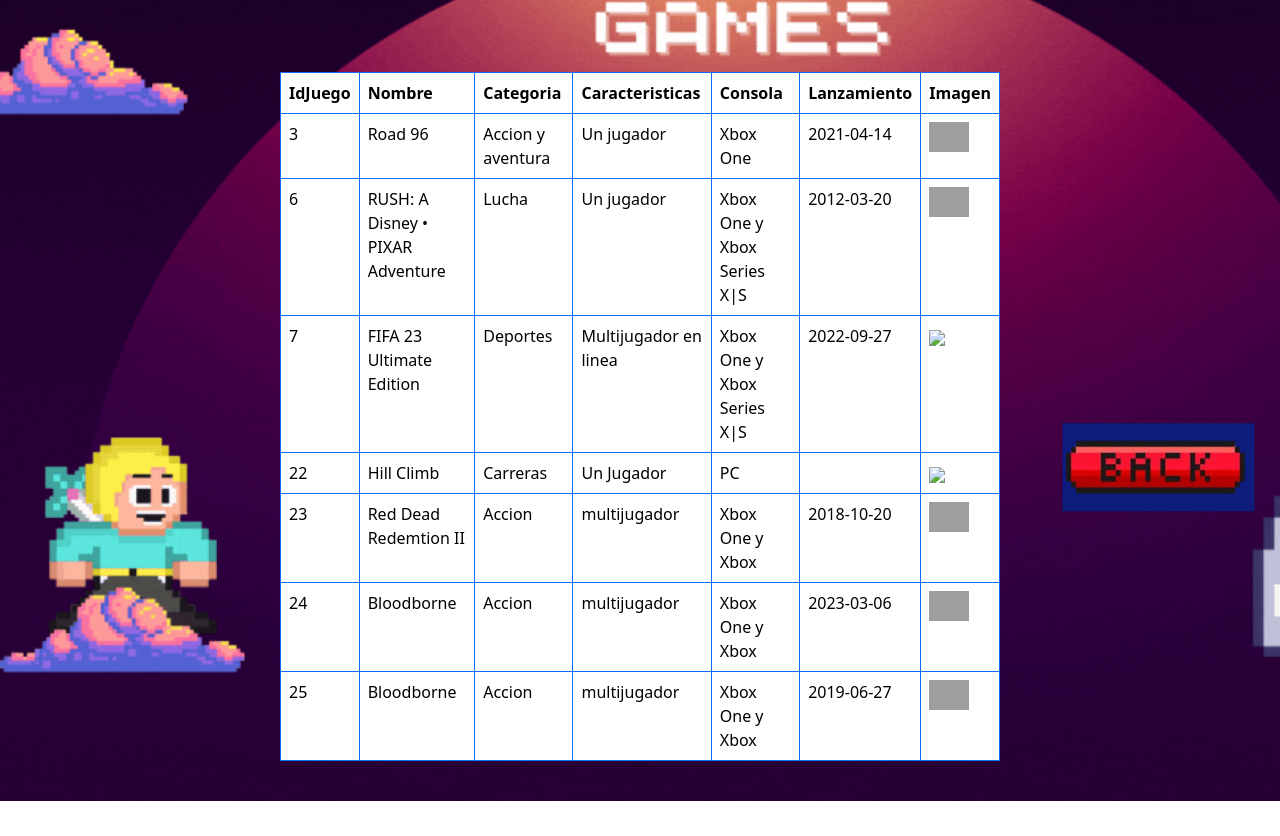
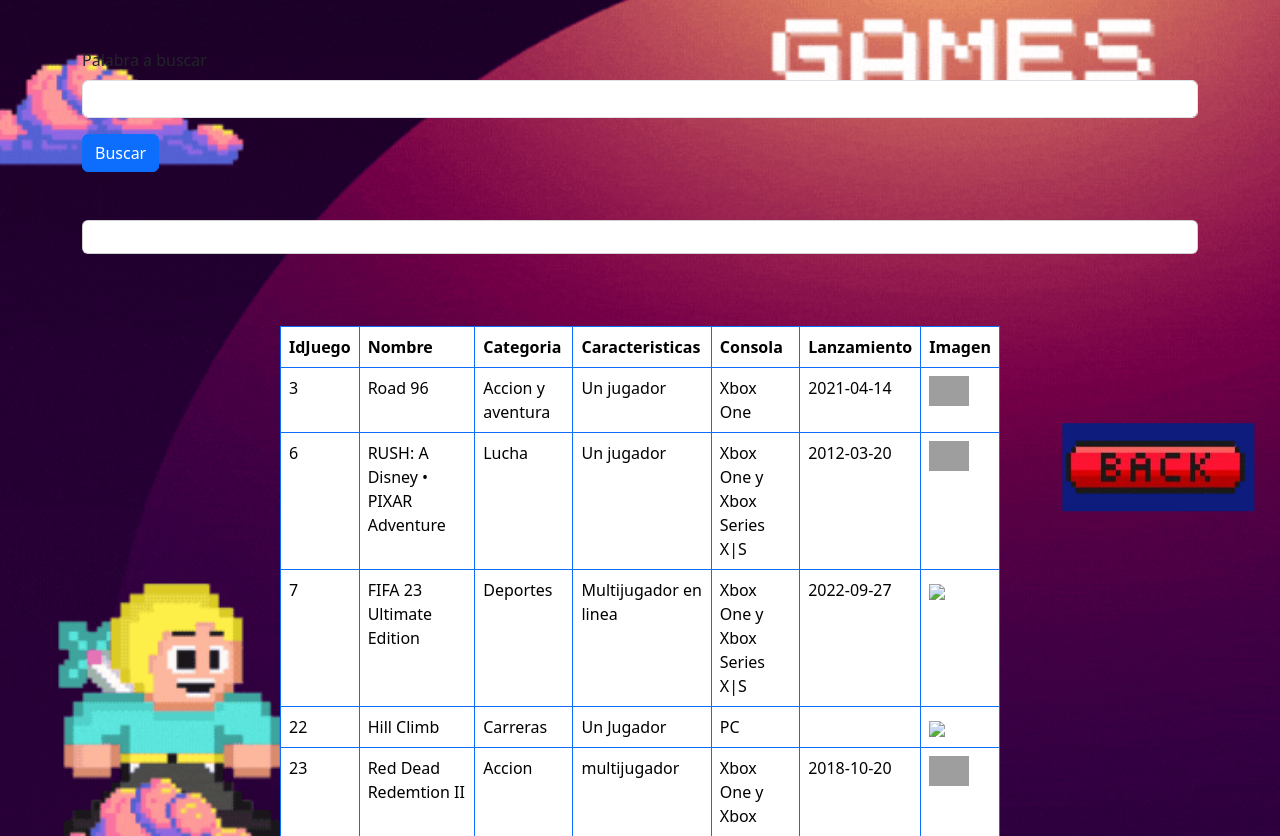
Before and after one commit to PopayanPatricia/Proyecto_Juego, a PHP site: page /User_Advanced.php in a window 1280 px wide. Shown: the part 56-892 px from the top of the page. Before the commit the page ends 857 px from the top, so only its background shows below. Run offline with PHP 8.4, Linux system fonts and the light colour scheme; data comes from the database, SQL or seed files in the repository; some libraries are stand-ins or nearby versions; grey boxes are pictures that could not be loaded.

Commit message:
Agrego buscador y solucion al actualizar datos

```diff
--- a/Editar.php
+++ b/Editar.php
@@ -76,7 +76,7 @@
                 </span>
             </div>
             <div class="form-group mb-3">
-                <input type="file" name="imagen" required="" value="<?php echo $imagen; ?>">
+                <input type="file" name="imagen" required="" value= "">
             </div>
             <button type="submit" class="btn btn-success"
                 name="actualizar"> Actualizar
--- a/User_Advanced.php
+++ b/User_Advanced.php
@@ -6,6 +6,7 @@
   <meta name="viewport" content="width=device-width, initial-scale=1.0">
   <title>Avanced</title>
 </head>
+<script src="https://ajax.googleapis.com/ajax/libs/jquery/1.11.3/jquery.min.js"></script>
   <link href="https://cdn.jsdelivr.net/npm/bootstrap@5.3.0-alpha1/dist/css/bootstrap.min.css" rel="stylesheet" integrity="sha384-GLhlTQ8iRABdZLl6O3oVMWSktQOp6b7In1Zl3/Jr59b6EGGoI1aFkw7cmDA6j6gD" crossorigin="anonymous">
 
 <body background="Img/User1.gif" background-size="cover">
@@ -29,6 +30,31 @@
   <?php //Llamada a la base de datos
   include("base_datos.php") ?>
 
+  <!-- buscador -->
+
+<div class="container mt-5">
+    <div class="col-12">
+
+        <div class="mb-3">
+
+            <label class="form-label">Palabra a buscar</label>
+            <input type="text" class="form-control" id="buscar" name="buscar">
+
+            <!--<label class="form-label">Palabra a buscar instantaneo</label>
+            <input onkeyup="buscar_ahora($('#buscar_1').val());" type="text" class="form-control" id="buscar_1" name="buscar_1">
+  -->
+        </div>
+        <button  class="btn btn-primary" onclick="buscar_ahora($('#buscar').val());">Buscar</button>
+
+        <div class="card col-12 mt-5">
+            <div class="card-body">
+                <div id="datos_buscador" class="container pl-5 pr-5"></div>
+            </div>
+        </div>
+
+    </div>
+</div>
+
   <div class="container p-4">
     <div class="row">
       <div class="col-md-12">
@@ -40,7 +66,7 @@
     <div class="col-md-2"></div>
       <div class="col-md-8">
         <table class="table table-bordered border-primary table-hover">
-          <thead>
+          <thead>     <!-- Columnas de inidices -->
             <tr bgcolor="aqua">
               <th>IdJuego</th>
               <th>Nombre</th>
@@ -50,7 +76,7 @@
               <th>Lanzamiento</th>
               <th>Imagen</th>
             </tr>
-          </thead>
+          </thead> <!-- Columnas de los datos  -->
           <tbody>
             <?php //Consulta a la BD tabla juegos_lista para listar los datos en la tabla de la interfaz de user_advanced
                 $query = "SELECT * FROM juegos_lista";
@@ -77,5 +103,21 @@
     <script src="https://cdn.jsdelivr.net/npm/bootstrap@5.3.0-alpha1/dist/js/bootstrap.bundle.min.js" integrity="sha384-w76AqPfDkMBDXo30jS1Sgez6pr3x5MlQ1ZAGC+nuZB+EYdgRZgiwxhTBTkF7CXvN" crossorigin="anonymous"></script>
     <script src="https://cdn.jsdelivr.net/npm/bootstrap@5.3.0-alpha1/dist/js/bootstrap.min.js" integrity="sha384-mQ93GR66B00ZXjt0YO5KlohRA5SY2XofN4zfuZxLkoj1gXtW8ANNCe9d5Y3eG5eD" crossorigin="anonymous"></script>
 
+
+    <script type="text/javascript">
+        function buscar_ahora(buscar) {
+        var parametros = {"buscar":buscar};
+        $.ajax({
+        data:parametros,
+        type: 'POST',
+        url: 'Buscador.php',
+        success: function(data) {
+        document.getElementById("datos_buscador").innerHTML = data;
+        }
+        });
+        }
+     //   buscar_ahora();
+</script>
+
 </body>
 </html>
--- a/base_datos.php
+++ b/base_datos.php
@@ -1,11 +1,9 @@
 <?php
-
 //conexion a la BD
 $conn = mysqli_connect(
     'localhost',
     'root',
     '',
     'trabajo_grupal'
-
 );
 ?>
```
Also changed, not shown: Buscador.php (added, +25 -0 lines).
